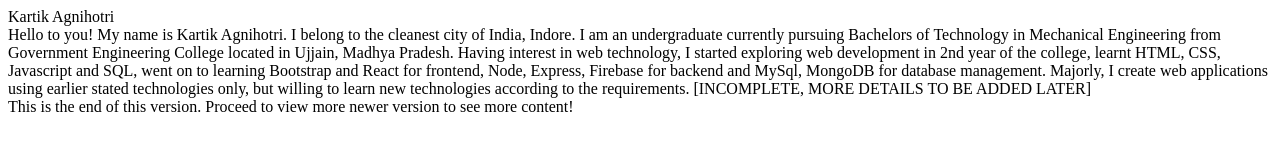
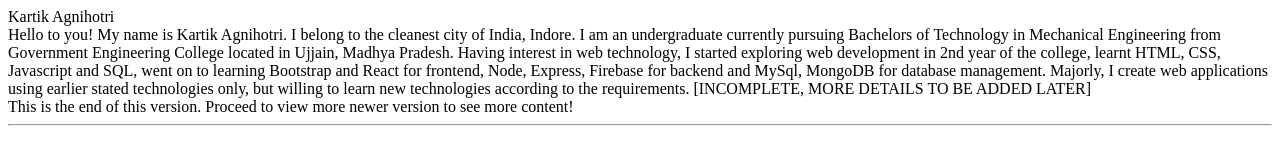
Before and after one commit to KrAG2000/project-piano, a plain HTML site: page version_0.1.0.html in a window 1280 px wide. Drawn offline with Linux system fonts and the light colour scheme.

Commit message:
version_0.1.1

```diff
--- a/version_0.1.0.html
+++ b/version_0.1.0.html
@@ -9,6 +9,6 @@
 <body>
     <header>Kartik Agnihotri</header>
     <main>Hello to you! My name is Kartik Agnihotri. I belong to the cleanest city of India, Indore. I am an undergraduate currently pursuing Bachelors of Technology in Mechanical Engineering from Government Engineering College located in Ujjain, Madhya Pradesh. Having interest in web technology, I started exploring web development in 2nd year of the college, learnt HTML, CSS, Javascript and SQL, went on to learning Bootstrap and React for frontend, Node, Express, Firebase for backend and MySql, MongoDB for database management. Majorly, I create web applications using earlier stated technologies only, but willing to learn new technologies according to the requirements. [INCOMPLETE, MORE DETAILS TO BE ADDED LATER]</main>
-    <footer>This is the end of this version. Proceed to view more newer version to see more content!</footer>
+    <footer>This is the end of this version. Proceed to view more newer version to see more content!<hr /></footer>
 </body>
 </html>
```
